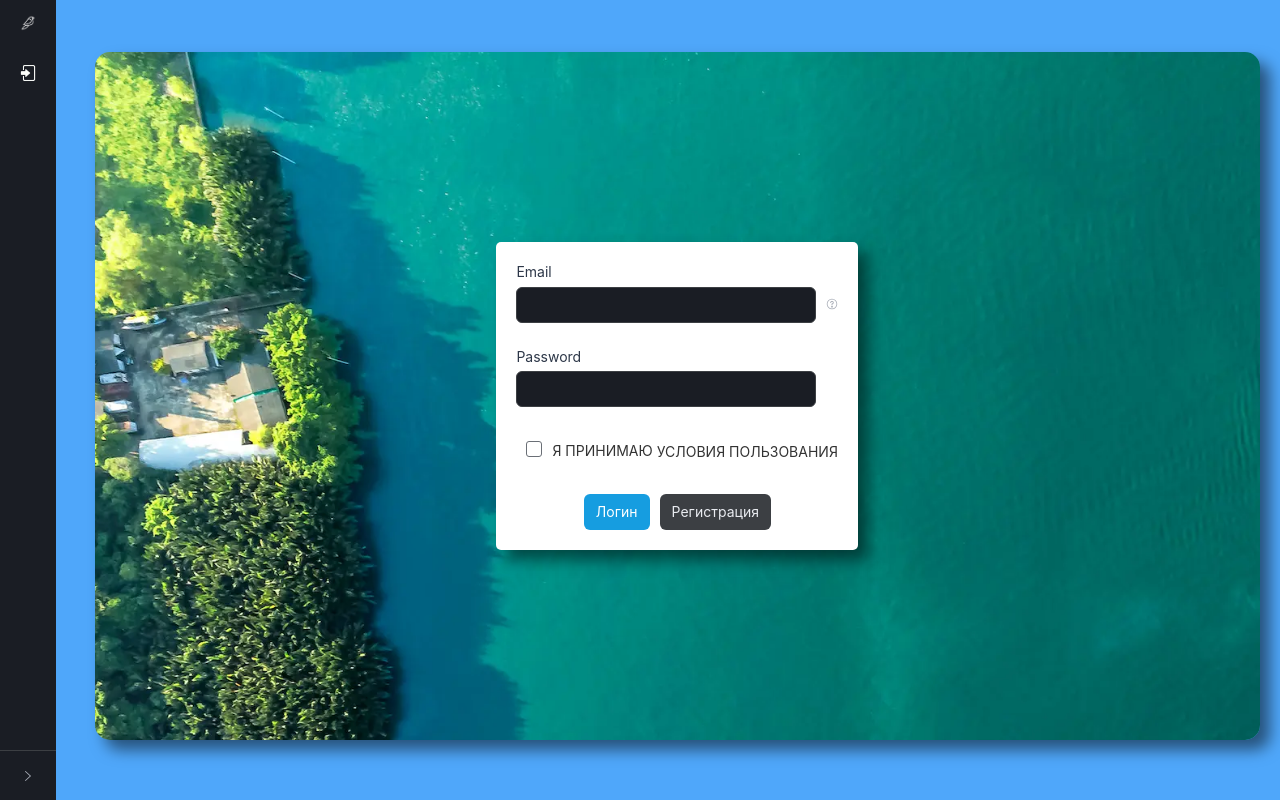
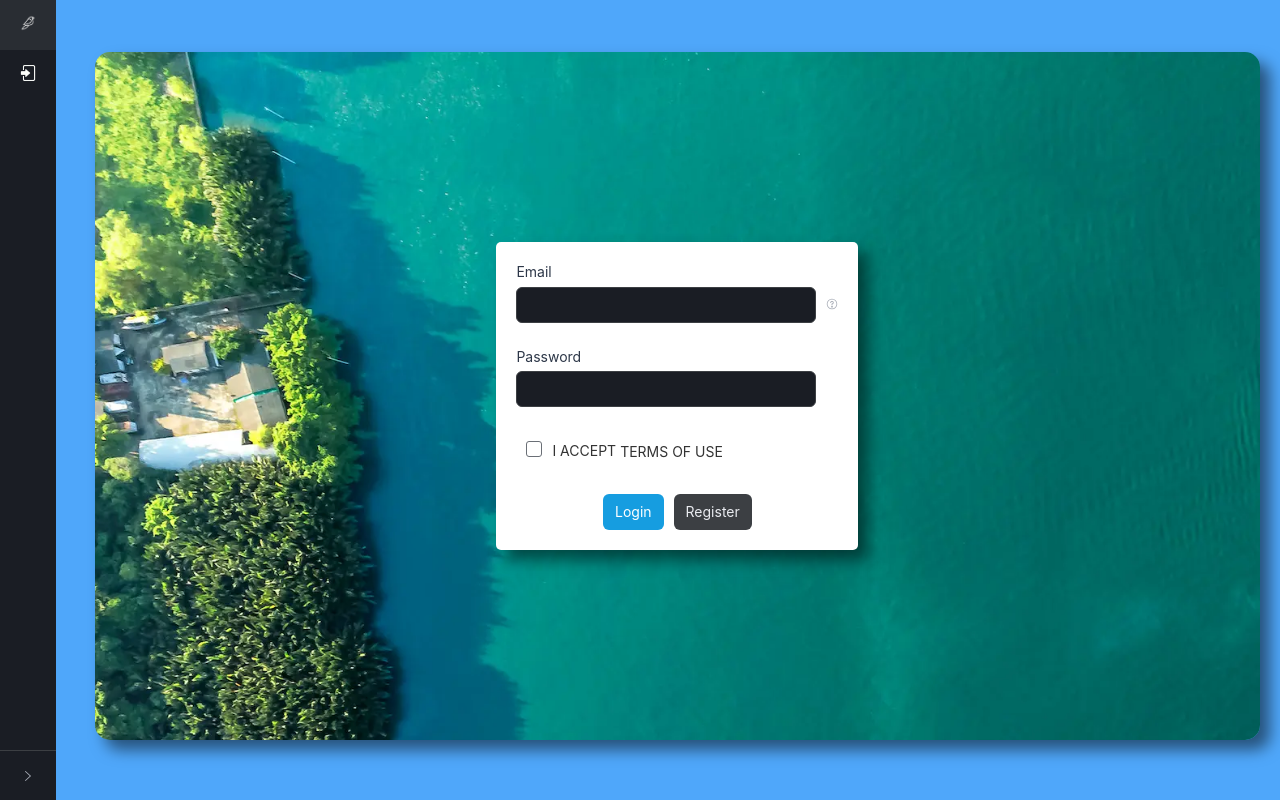
Before and after one commit to gogyao/cargo_transportation, a React (Create React App) app in the folder client/: page /auth/login in a window 1280 px wide. Built offline with nearby package versions, Linux system fonts and the light colour scheme; some icons are missing.

Commit message:
login language update  (теперь всё)

```diff
--- a/client/public/locales/en/translation.json
+++ b/client/public/locales/en/translation.json
@@ -77,5 +77,15 @@
     "address": "Office Address: Astana, Abay St., 10, office 15",
     "workingHours": "Working hours: Mon-Fri from 8:00 to 17:00",
     "tagline": "CargoTransportatioN LLC – we deliver your goods with care and professionalism!"
+    },
+
+    "loginPage":{
+      "errorMessage": "Accept the Terms of Use",
+      "iAccept": "I ACCEPT",
+      "conditions": "TERMS OF USE",
+      "accept": "Accept",
+      "cancel": "Cancel",
+      "login": "Login",
+      "registration": "Register"
     }
   }
--- a/client/public/locales/ru/translation.json
+++ b/client/public/locales/ru/translation.json
@@ -77,5 +77,15 @@
     "address": "Адрес офиса: г. Астана, ул. Абая, д. 10, офис 15",
     "workingHours": "Рабочее время: Пн-Пт с 8:00 до 17:00",
     "tagline": "ООО «CargoTransportatioN» – мы доставляем ваши грузы с заботой и профессионализмом!"
+    },
+
+    "loginPage":{
+      "errorMessage": "Примите Условия пользования",
+      "iAccept": "Я ПРИНИМАЮ",
+      "conditions": "УСЛОВИЯ ПОЛЬЗОВАНИЯ",
+      "accept": "Принять",
+      "cancel": "Отказаться",
+      "login": "Логин",
+      "registration": "Регистрация"
     }
   }
--- a/client/src/pages/Login.jsx
+++ b/client/src/pages/Login.jsx
@@ -4,6 +4,7 @@ import { observer } from 'mobx-react-lite'
 import { Button, ButtonToolbar, Form, Modal, Checkbox, Message, toaster } from 'rsuite'
 import ShowSideNav from '../components/ShowSideNav'
 import { useNavigate } from 'react-router-dom'
+import { useTranslation } from 'react-i18next'
 
 const LoginForm = () => {
   const [email, setEmail] = useState('')
@@ -12,6 +13,7 @@ const LoginForm = () => {
   const [termsAccepted, setTermsAccepted] = useState(false)
   const { store } = useContext(Context)
   const navigate = useNavigate()
+  const { t } = useTranslation()
 
   const handleLogin = async () => {
     const response = await store.login(email, password)
@@ -24,7 +26,7 @@ const LoginForm = () => {
     if (!termsAccepted) {
       toaster.push(
         <Message type="error" closable>
-          Примите Условия пользования
+          {t('loginPage.errorMessage')}
         </Message>,
         { placement: 'topEnd' }
       )
@@ -55,7 +57,7 @@ const LoginForm = () => {
             onChange={(_, checked) => setTermsAccepted(checked)}
             style={{ marginRight: '4px', fontSize: '14px', color: '#333' }}
           >
-            <span style={{ fontSize: '14px', color: '#333' }}>Я ПРИНИМАЮ</span>
+            <span style={{ fontSize: '14px', color: '#333' }}>{t('loginPage.iAccept')}</span>
           </Checkbox>
           <Button
             appearance="link"
@@ -68,13 +70,13 @@ const LoginForm = () => {
               marginTop: 2
             }}
           >
-            УСЛОВИЯ ПОЛЬЗОВАНИЯ
+            {t('loginPage.conditions')}
           </Button>
         </Form.Group>
         <Form.Group>
           <ButtonToolbar className='loginButton'>
-            <Button appearance="primary" onClick={handleLogin}>Логин</Button>
-            <Button appearance="default" onClick={handleRegistration}>Регистрация</Button>
+            <Button appearance="primary" onClick={handleLogin}>{t('loginPage.login')}</Button>
+            <Button appearance="default" onClick={handleRegistration}>{t('loginPage.registration')}</Button>
           </ButtonToolbar>
         </Form.Group>
       </Form>
@@ -163,10 +165,10 @@ const LoginForm = () => {
           </Modal.Body>
           <Modal.Footer style={{ margin: 10 }}>
             <Button onClick={() => { setTermsAccepted(true); setShowTerms(false) }} appearance="primary">
-              Принять
+            {t('loginPage.accept')}
             </Button>
             <Button onClick={() => { setTermsAccepted(false); setShowTerms(false) }} appearance="subtle">
-              Отказаться
+            {t('loginPage.cancel')}
             </Button>
           </Modal.Footer>
         </div>
```
Also changed, not shown: client/public/locales/kz/translation.json (+11 -1 lines).
